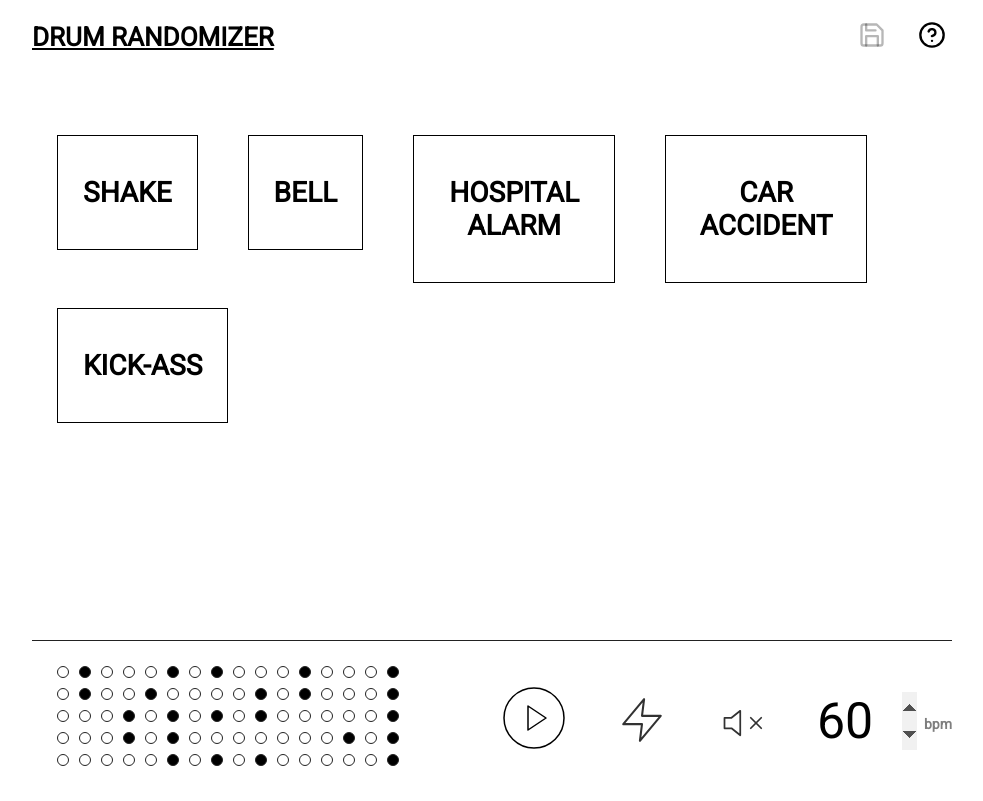
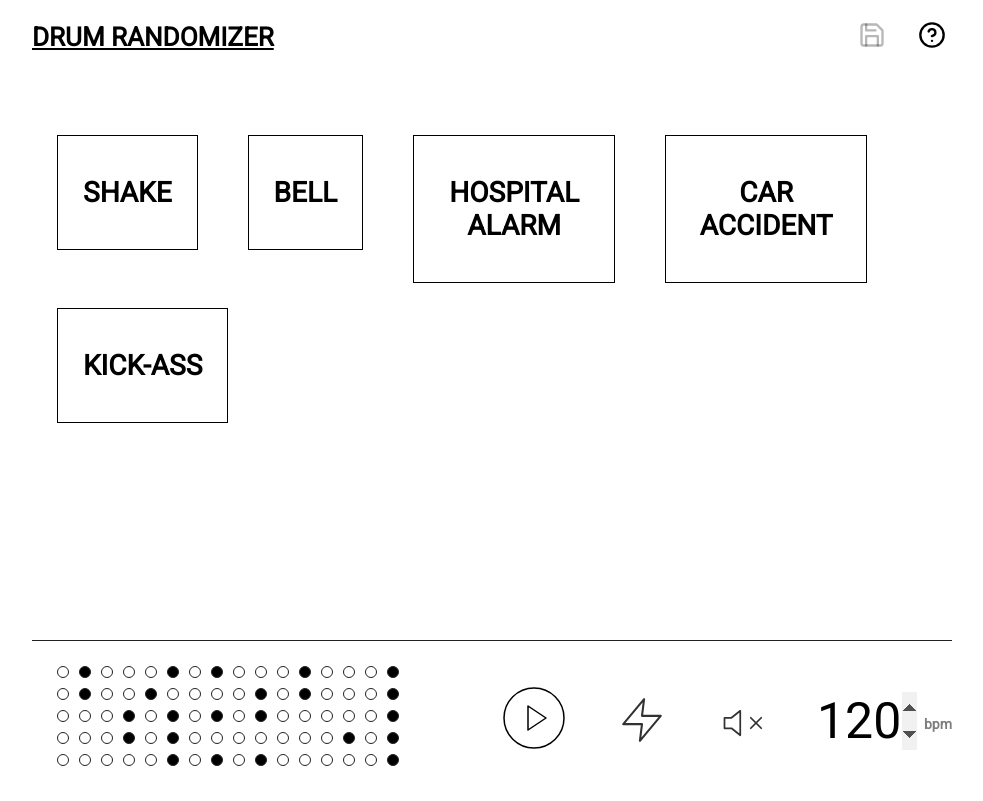
Before and after one commit to vah7id/drum-randomizer, a React (Create React App) app: page / in a window 1280 px wide. Shown: the whole page, without its empty margins (148-1131 px from the left). Built offline with nearby package versions, Linux system fonts and the light colour scheme; no server answers.

Commit message:
sequencer now has visulaization on loop

```diff
--- a/src/components/toolbar/index.tsx
+++ b/src/components/toolbar/index.tsx
@@ -13,7 +13,7 @@ const Toolbar = (props: ToolbarProps) => {
 
     // defaults
     const MAX_DRUM_RACK = 5;
-    const DEFAULT_TEMPO = 60;
+    const DEFAULT_TEMPO = 120;
 
     // state hooks
     const [play, triggerPlay] = useState<boolean>(false);
@@ -49,7 +49,6 @@ const Toolbar = (props: ToolbarProps) => {
 
     const setupDrumRack = (autoplay: boolean) => {
         // by default setup 5 random drum rack to start
-        console.log(elements)
         const drumRack = new Tone.Sampler({
             C1: `${process.env.REACT_APP_SAMPLES_URL}/${elements[0].destination}`,
             C2: `${process.env.REACT_APP_SAMPLES_URL}/${elements[1].destination}`,
@@ -73,19 +72,32 @@ const Toolbar = (props: ToolbarProps) => {
     }
 
     const playSequencer = (drumRack: any) => {
+
         const seq = new Tone.Sequence((time, note) => {
             // play the racks based on current pattern
             pattern.forEach((patternRow, i) => {
                 patternRow.forEach((patternIndex, idx) => {
                     if(patternIndex === 1) {
                         const scheduleTime = time + (idx * ((60 * 1000 / tempo) / 1000));
+                        const sequencerPatternEl = document.getElementById(`column-${i}-${idx}`);
+
                         drumRack.volume.value = mute ? -100 : -10;
                         drumRack.triggerAttack(`C${i+1}`, scheduleTime);
+
+                        if(sequencerPatternEl) {
+                            setTimeout(() => {
+                                const bg = sequencerPatternEl.style.background;
+                                sequencerPatternEl.style.background = 'yellow';
+
+                                // clear activated pattern
+                                setTimeout(() => sequencerPatternEl.style.background = bg, 500);
+                            }, scheduleTime * (60/tempo)*1000 );
+                        }
                     }
                 })
             });
             // subdivisions are given as subarrays
-        }, ["C1", "C2", "C3", "C4", "C5"], 60/tempo).start(0);
+        }, ["C1", "C2", "C3", "C4", "C5"], ((60/tempo) * 16) / 2 ).start(0);
 
         Tone.Transport.start();
         setLoop(seq);
@@ -95,7 +107,6 @@ const Toolbar = (props: ToolbarProps) => {
         Tone.Transport.stop();
         loop.stop();
         sampler?.disconnect();
-        console.log('asdasd')
     }
 
     const handlePlay = () => {
@@ -162,12 +173,16 @@ const Toolbar = (props: ToolbarProps) => {
         if(Object.keys(props.elements) !== Object.keys(elements)) {
             setElemenets(props.elements);
         }
-    }, [elements, pattern])
+    }, [elements, pattern, play])
 
     return (
         <div className="Toolbar">
             <div className="Toolbar-patterns">
-                <Patterns updatePattern={updatePattern.bind(this)} patterns={pattern} />
+                <Patterns
+                    isPlaying={play}
+                    updatePattern={updatePattern.bind(this)}
+                    patterns={pattern}
+                />
             </div>
             <div className="Toolbar-actions">
                 <button onClick={() => handlePlay()} className="btn-icon btn-play">
--- a/src/components/toolbar/pattern-list.tsx
+++ b/src/components/toolbar/pattern-list.tsx
@@ -21,6 +21,7 @@ const Patterns = (props: PatternsProps) => {
                             pattern.map((p, index) => <span
                                 onClick={(e: any) => handlePatternChange(e, i, index)}
                                 key={`column-${i}-${index}`}
+                                id={`column-${i}-${index}`}
                                 className={p === 1 ? 'active':''}
                             ></span>)
                         }
--- a/src/types/index.ts
+++ b/src/types/index.ts
@@ -18,6 +18,7 @@ export interface TreeProps {
 
 export interface PatternsProps {
     patterns: number[][],
+    isPlaying?: boolean,
     updatePattern(pattern: number[], value: number): void
 }
 
```
